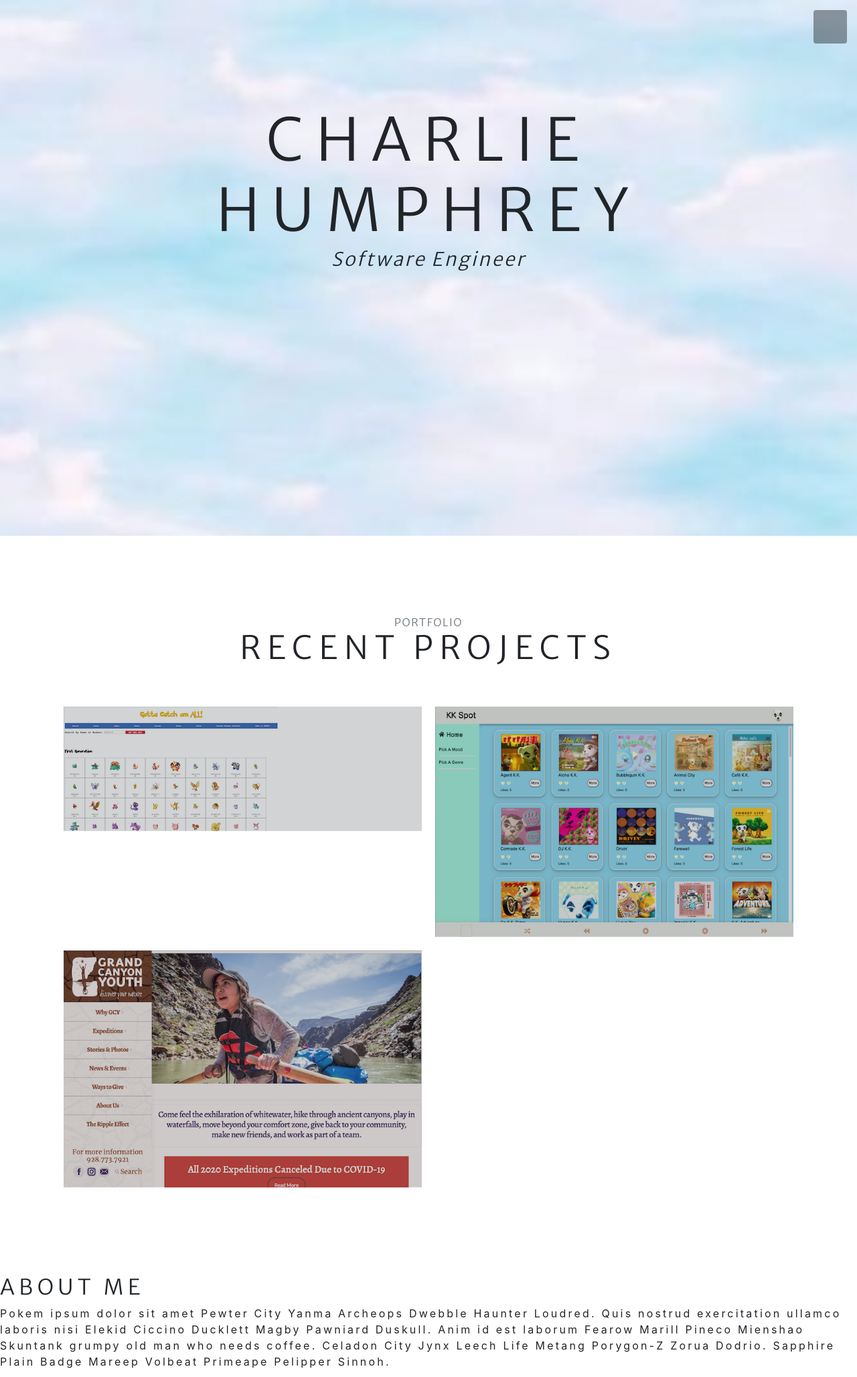
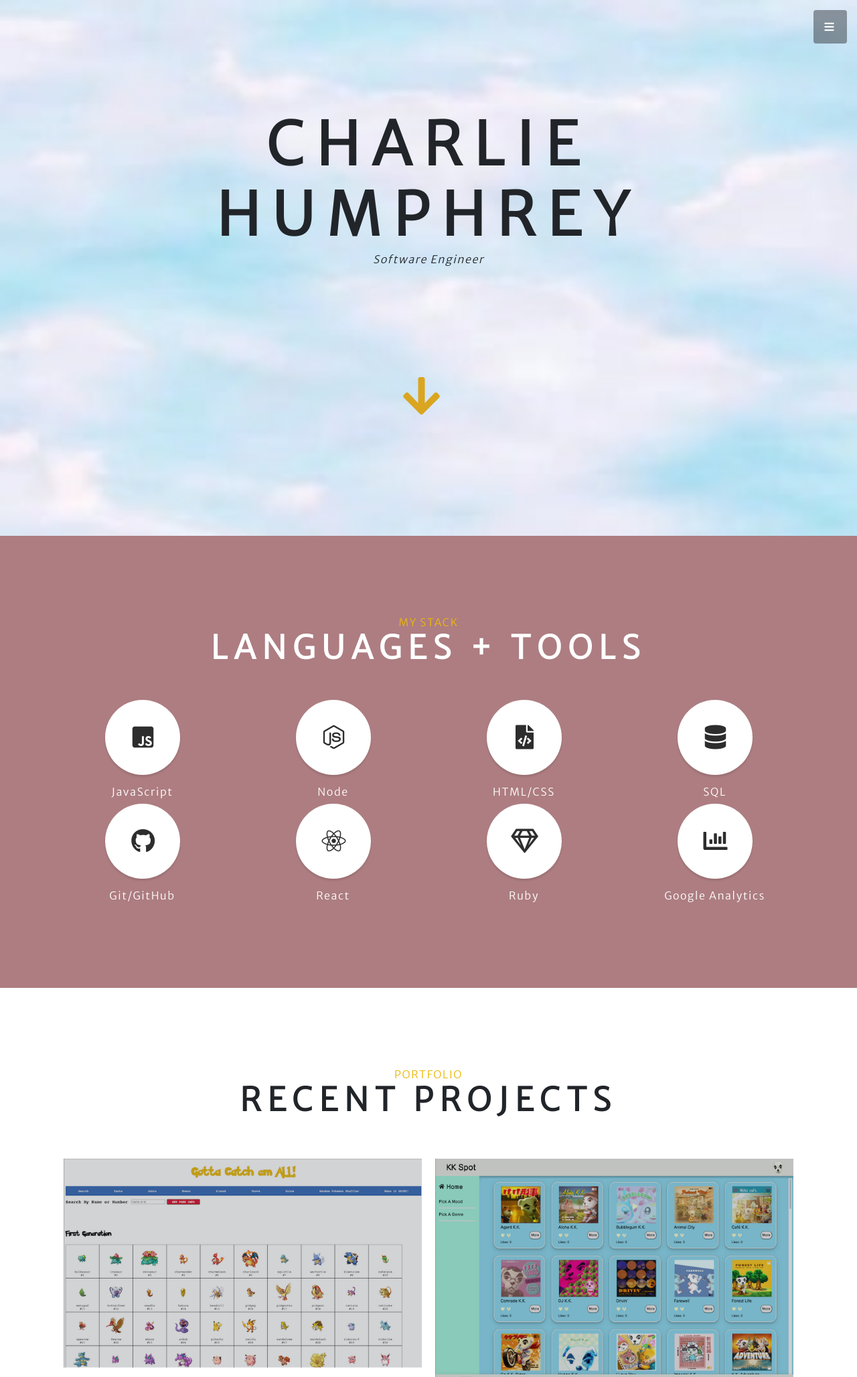
Before and after one commit to charchar95/portfolio, a PHP site: page / in a window 1280 px wide. Shown: the top 2056 px of the page at 67% size. Run offline with PHP 8.4, Linux system fonts and the light colour scheme.

Commit message:
added contact buttons

```diff
--- a/css/css/stylish-portfolio.css
+++ b/css/css/stylish-portfolio.css
@@ -76,9 +76,10 @@ h6 {
 }
 
 #about {
-  background-color: #2E2D2D;
+  background-color: #AD7D81;
   color: white;
 }
+
 
 .scroll-to-top {
   position: fixed;
@@ -345,7 +346,7 @@ h6 {
   clip-path: inset(2rem);
 }
 .portfolio-item:hover .caption {
-  background-color: #445734;
+  background-color: #8780A8;
   -webkit-clip-path: inset(2rem);
   clip-path: inset(2rem);
 }
@@ -378,7 +379,7 @@ h6 {
     clip-path: inset(2rem);
   }
   .portfolio-item:hover .caption {
-    background-color: #445734;
+    background-color: #8ED9F0;
     -webkit-clip-path: inset(2rem);
     clip-path: inset(2rem);
   }
@@ -396,7 +397,7 @@ footer.footer .social-link {
   line-height: 4rem;
   font-size: 1.9rem;
   padding-left: .1em;
-  background-color: goldenrod;
+  background-color: #464D5F;
   -webkit-transition: background-color 0.15s ease-in-out;
   transition: background-color 0.15s ease-in-out;
   -webkit-box-shadow: 0 3px 3px 0 rgba(0, 0, 0, 0.1);
@@ -404,17 +405,17 @@ footer.footer .social-link {
 }
 
 footer.footer .social-link:hover {
-  background-color: goldenrod;
+  background-color: #464D5F;
   text-decoration: none;
   opacity: .8;
 }
 
 a {
-  color: goldenrod;
+  color: #464D5F;
 }
 
 a:hover, a:focus, a:active {
-  color: goldenrod;
+  color: #464D5F;
 }
 
 .btn-primary {
@@ -429,8 +430,8 @@ a:hover, a:focus, a:active {
 }
 
 .btn-secondary {
-  background-color: #ecb807 !important;
-  border-color: #ecb807 !important;
+  background-color: #464D5F !important;
+  border-color: #464D5F !important;
   color: #fff !important;
 }
 
@@ -450,7 +451,7 @@ a:hover, a:focus, a:active {
 }
 
 .bg-primary {
-  background-color: #2E2D2D !important;
+  background-color: #AD7D81 !important;
 }
 
 .text-primary {
@@ -460,3 +461,7 @@ a:hover, a:focus, a:active {
 .text-secondary {
   color: #ecb807 !important;
 }
+ #contact{
+   text-align: center;
+   padding-top: 20px;
+ }
--- a/index.html
+++ b/index.html
@@ -4,11 +4,14 @@
     <meta charset="UTF-8">
     <meta name="viewport" content="width=device-width, initial-scale=1.0">
     <meta http-equiv="X-UA-Compatible" content="ie=edge">
-    <link rel="stylesheet" href="./css/css/stylish-portfolio.css">
+
     <link rel="dns-prefetch" href="https://kk-spot.herokuapp.com /">
     <link href="./css/vendor/bootstrap/css/bootstrap.min.css" rel="stylesheet">
+    <link rel="stylesheet" href="./css/css/stylish-portfolio.css">
     <!--Fonts-->
     <link href="https://fonts.googleapis.com/css2?family=Merriweather+Sans:wght@300&display=swap" rel="stylesheet">
+    <link href="./css/vendor/fontawesome-free/css/all.min.css" rel="stylesheet" type="text/css">
+    <link href="./css/vendor/simple-line-icons/css/simple-line-icons.css" rel="stylesheet">
 
     <title>Charlie Humphrey</title>
 </head>
@@ -57,6 +60,84 @@
 
 
 
+      <!-- Stack -->
+        <section class="content-section bg-primary text-white text-center" id="skills">
+          <div class="container">
+            <div class="content-section-heading">
+              <h3 class="text-secondary mb-0">My Stack</h3>
+              <h2 class="mb-5">Languages + Tools</h2>
+            </div>
+            <div class="row">
+              <div class="col-lg-3 col-md-6 mb-5 mb-lg-0">
+                <span class="service-icon rounded-circle mx-auto mb-3">
+                  <i class="fab fa-js-square"></i>
+                </span>
+                <h4>
+                  <strong>JavaScript</strong>
+                </h4>
+              </div>
+              <div class="col-lg-3 col-md-6 mb-5 mb-lg-0">
+                <span class="service-icon rounded-circle mx-auto mb-3">
+                  <i class="fab fa-node-js"></i>
+                </span>
+                <h4>
+                  <strong>Node</strong>
+                </h4>
+              </div>
+              <div class="col-lg-3 col-md-6 mb-5 mb-lg-0">
+                <span class="service-icon rounded-circle mx-auto mb-3">
+                  <i class="fas fa-file-code"></i>
+                </span>
+                <h4>
+                  <strong>HTML/CSS</strong>
+                </h4>
+              </div>
+              <div class="col-lg-3 col-md-6 mb-5 mb-lg-0">
+                <span class="service-icon rounded-circle mx-auto mb-3">
+                  <i class="fas fa-database"></i>
+                </span>
+                <h4>
+                  <strong>SQL</strong>
+                </h4>
+              </div>
+              <div class="col-lg-3 col-md-6 mb-5 mb-lg-0">
+                <span class="service-icon rounded-circle mx-auto mb-3">
+                  <i class="fab fa-github"></i>
+                </span>
+                <h4>
+                  <strong>Git/GitHub</strong>
+                </h4>
+              </div>
+              <div class="col-lg-3 col-md-6 mb-5 mb-lg-0">
+                <span class="service-icon rounded-circle mx-auto mb-3">
+                  <i class="fab fa-react"></i>
+                </span>
+                <h4>
+                  <strong>React</strong>
+                </h4>
+              </div>
+
+            <div class="col-lg-3 col-md-6 mb-5 mb-lg-0">
+                <span class="service-icon rounded-circle mx-auto mb-3">
+                  <i class="far fa-gem"></i>
+                </span>
+                <h4>
+                  <strong>Ruby</strong>
+                </h4>
+              </div>
+            <div class="col-lg-3 col-md-6 mb-5 mb-lg-0">
+              <span class="service-icon rounded-circle mx-auto mb-3">
+                <i class="fas fa-chart-bar"></i>
+              </span>
+              <h4>
+                <strong>Google Analytics</strong>
+              </h4>
+            </div>
+            </div>
+          </div>
+        </section>
+
+
       <!---Portfolio-->
             <section class="content-section" id="portfolio">
                 <div class="container">
@@ -70,7 +151,7 @@
                         <span class="caption">
                           <span class="caption-content">
                               <h2>Pokedex</h2>
-                              <p class="mb-0"> Describe this project<br/>
+                              <p class="mb-0"> API - jQuery - HTML - CSS<br/>
                                   <a class="portfolio-link" target="_blank" href="https://charchar95.github.io/pokedex/">Site | </a>
                                   <a class="portfolio-link" target="_blank" href="https://github.com/charchar95/pokedex">Code</a>
                               </p>
@@ -84,7 +165,7 @@
                         <span class="caption">
                           <span class="caption-content">
                               <h2>KK Spot</h2>
-                              <p class="mb-0"> Describe this project<br/>
+                              <p class="mb-0">REACT - Ruby on Rails - Postgres<br/>
                                   <a class="portfolio-link" target="_blank" href="https://kk-spot.herokuapp.com/">Site | </a>
                                   <a class="portfolio-link" target="_blank" href="https://github.com/charchar95/kk-spot-client">Code</a>
                             </p>
@@ -98,7 +179,7 @@
                         <span class="caption">
                           <span class="caption-content">
                               <h2>Grand Canyon Youth</h2>
-                            <p class="mb-0"> Describe this project<br/>
+                            <p class="mb-0">Wordpress<br/>
                                 <a class="portfolio-link" target="_blank" href="https://gcyouth.org">Site </a>
                             </p>
                           </span>
@@ -112,26 +193,55 @@
                   </div>
                 </div>
               </section>
-
-
-                <h2>About Me</h2>
-                <p>Pokem ipsum dolor sit amet Pewter City Yanma Archeops Dwebble Haunter Loudred. Quis nostrud exercitation ullamco laboris nisi Elekid Ciccino Ducklett Magby Pawniard Duskull. Anim id est laborum Fearow Marill Pineco Mienshao Skuntank grumpy old man who needs coffee. Celadon City Jynx Leech Life Metang Porygon-Z Zorua Dodrio. Sapphire Plain Badge Mareep Volbeat Primeape Pelipper Sinnoh.</p>
-                <p>Pokem ipsum dolor sit amet Pewter City Yanma Archeops Dwebble Haunter Loudred. Quis nostrud exercitation ullamco laboris nisi Elekid Ciccino Ducklett Magby Pawniard Duskull. Anim id est laborum Fearow Marill Pineco Mienshao Skuntank grumpy old man who needs coffee. Celadon City Jynx Leech Life Metang Porygon-Z Zorua Dodrio. Sapphire Plain Badge Mareep Volbeat Primeape Pelipper Sinnoh.</p>
+              <section class="content-section" id="about">
+                <div class="container text-center">
+                  <div class="row">
+                    <div class="col-lg-10 mx-auto">
+                      <h2>About Charlie</h2>
+                      <p class="lead mb-5">Pokem ipsum dolor sit amet Pewter City Yanma Archeops Dwebble Haunter Loudred. Quis nostrud exercitation ullamco laboris nisi Elekid Ciccino Ducklett Magby Pawniard Duskull. Anim id est laborum Fearow Marill Pineco Mienshao Skuntank grumpy old man who needs coffee. Celadon City Jynx Leech Life Metang Porygon-Z Zorua Dodrio. Sapphire Plain Badge Mareep Volbeat Primeape Pelipper Sinnoh.</p>
+                    </div>
+                  </div>
+                </div>
+              </section>
             </div>
             </div>
-        </div>
-        </section>
+    </div>
 
-            <div>
-                <h2>Contact Me</h2>
-            </div>
-    </div>
+  <!-- Footer -->
+  <section id="contact">
+    <h2>Contact</h2>
+    <footer class="footer text-center">
+      <div class="container">
+        <ul class="list-inline mb-5">
+          <li class="list-inline-item">
+            <a class="social-link rounded-circle text-white mr-3" target="_blank" href="https://www.linkedin.com/in/charles-humphrey//">
+                <i class="fab fa-linkedin"></i>
+            </a>
+          </li>
+          <li class="list-inline-item">
+            <a class="social-link rounded-circle text-white mr-3" href="mailto:charliehumphrey95@gmail.com">
+                <i class="fas fa-envelope"></i>
+            </a>
+          </li>
+          <li class="list-inline-item">
+            <a class="social-link rounded-circle text-white" target="_blank" href="https://github.com/charchar95">
+                <i class="fab fa-github"></i>
+            </a>
+          </li>
+        </ul>
+      </div>
+    </footer>
+
       <!-- Scroll to Top Button-->
   <a class="scroll-to-top rounded js-scroll-trigger" href="#page-top">
       <i class="fas fa-angle-up"></i>
     </a>
 
+    <script src="./css/vendor/jquery/jquery.min.js"></script>
+    <script src="./css/vendor/bootstrap/js/bootstrap.bundle.min.js"></script>
 
+    <!-- Plugin JavaScript -->
+    <script src="./css/vendor/jquery-easing/jquery.easing.min.js"></script>
 
 
   <!-- Custom scripts for this template -->
```
Also changed, not shown: css/img/pokedex.png.
